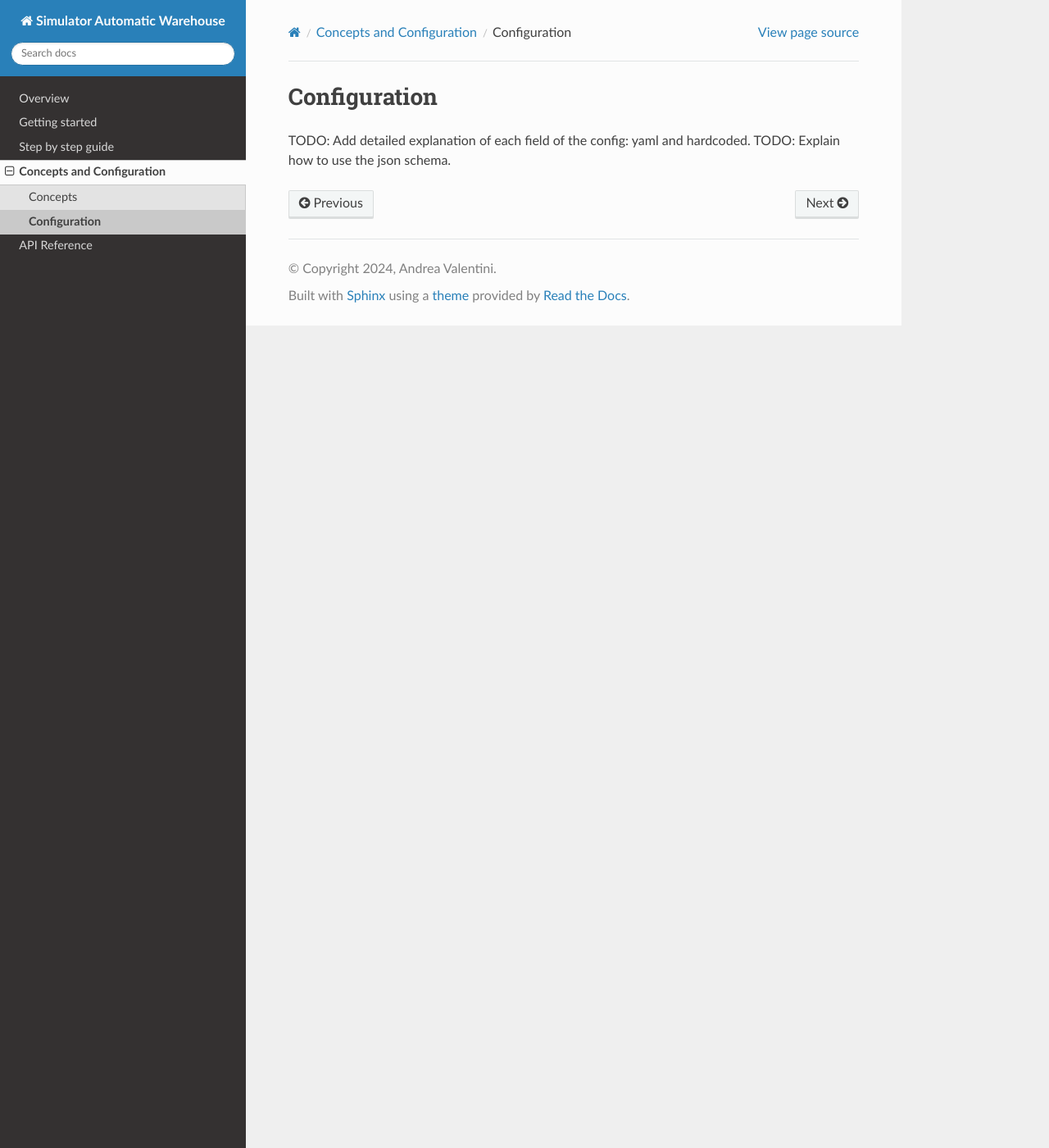
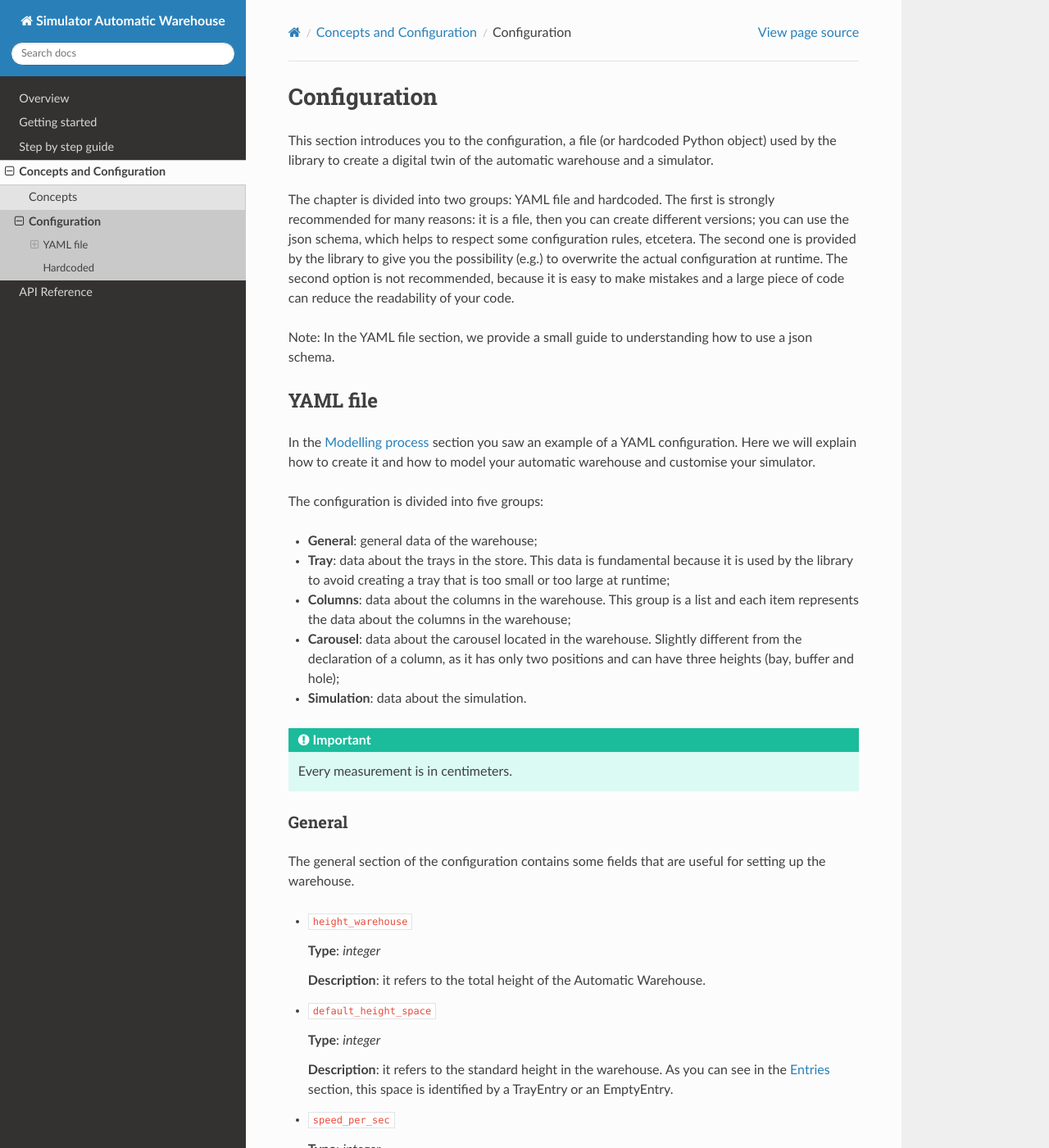
Before and after one commit to AndreVale69/simulator-automatic-warehouse, a Sphinx documentation site: the page built from docs/sections/concepts-and-configuration/configuration/configuration.rst, in a window 1280 px wide and 1400 px high. Shown: the whole window at 82% size. Built offline with Sphinx 7.4.7 and the Read the Docs theme 2.0.0, drawn with Linux system fonts in a browser that asks for light colours; some of the changed text lies outside the part shown.

Commit message:
Added configuration (not finished yet), YAML file, General, Tray sections

```diff
--- a/docs/sections/concepts-and-configuration/concepts/entries.rst
+++ b/docs/sections/concepts-and-configuration/concepts/entries.rst
@@ -1,3 +1,5 @@
+
+.. _entries:
 
 =======
 Entries
--- a/docs/sections/concepts-and-configuration/configuration/configuration.rst
+++ b/docs/sections/concepts-and-configuration/configuration/configuration.rst
@@ -5,5 +5,124 @@
 Configuration
 =============
 
+This section introduces you to the configuration, a file (or hardcoded Python object) used by the library to create a digital twin of the automatic warehouse and a simulator.
+
+The chapter is divided into two groups: YAML file and hardcoded. The first is strongly recommended for many reasons: it is a file, then you can create different versions; you can use the json schema, which helps to respect some configuration rules, etcetera. The second one is provided by the library to give you the possibility (e.g.) to overwrite the actual configuration at runtime. The second option is not recommended, because it is easy to make mistakes and a large piece of code can reduce the readability of your code.
+
+Note: In the YAML file section, we provide a small guide to understanding how to use a json schema.
+
+---------
+YAML file
+---------
+
+In the :ref:`modelling process` section you saw an example of a YAML configuration. Here we will explain how to create it and how to model your automatic warehouse and customise your simulator.
+
+The configuration is divided into five groups:
+
+- **General**: general data of the warehouse;
+- **Tray**: data about the trays in the store. This data is fundamental because it is used by the library to avoid creating a tray that is too small or too large at runtime;
+- **Columns**: data about the columns in the warehouse. This group is a list and each item represents the data about the columns in the warehouse;
+- **Carousel**: data about the carousel located in the warehouse. Slightly different from the declaration of a column, as it has only two positions and can have three heights (bay, buffer and hole);
+- **Simulation**: data about the simulation.
+
+.. important:: Every measurement is in centimeters.
+
+^^^^^^^
+General
+^^^^^^^
+
+The general section of the configuration contains some fields that are useful for setting up the warehouse.
+
+- ``height_warehouse``
+
+  **Type**: `integer`
+
+  **Description**: it refers to the total height of the Automatic Warehouse.
+
+
+- ``default_height_space``
+
+  **Type**: `integer`
+
+  **Description**: it refers to the standard height in the warehouse. As you can see in the :ref:`entries` section, this space is identified by a TrayEntry or an EmptyEntry.
+
+
+- ``speed_per_sec``
+
+  **Type**: `integer`
+
+  **Description**: it is the speed of the platform. In the centre of the automatic warehouse there is a lift that moves the trays. The `speed_per_sec` field is used in the formula to calculate the time it takes the platform to move between columns (and also up and down). So it's very important to get reliable results.
+
+Example of a warehouse definition with a height of 5 metres (500 centimetres), a default entry height of 25 centimetres and a speed per second of 1:
+
+.. code-block:: yaml
+
+    height_warehouse: 500
+    default_height_space: 25
+    speed_per_sec: 1
+
+
+^^^^
+Tray
+^^^^
+
+The tray section is a general definition of a tray used in the warehouse to store materials. The definition contains the minimum data.
+Each of the following fields must be inserted below the ``tray`` field:
+
+- ``length``
+
+  **Type**: `integer`
+
+  **Description**: length of the tray.
+
+
+- ``width``
+
+  **Type**: `integer`
+
+  **Description**: width of the tray.
+
+
+- ``maximum_height``
+
+  **Type**: `integer`
+
+  **Description**: the maximum height of a tray is a limit to avoid placing a material too high.
+
+
+Example of a tray definition with a length of 390 centimetres (3.9 metres), a width of 180 centimetres (1.8 metres) and a maximum height of 140 centimetres (1.4 metres):
+
+.. code-block:: yaml
+
+    tray:
+      length: 390
+      width: 180
+      maximum_height: 140
+
+
+^^^^^^^
+Columns
+^^^^^^^
+
+TODO
+
+^^^^^^^^
+Carousel
+^^^^^^^^
+
+TODO
+
+^^^^^^^^^^
+Simulation
+^^^^^^^^^^
+
+TODO
+
+---------
+Hardcoded
+---------
+
+TODO
+
 TODO: Add detailed explanation of each field of the config: yaml and hardcoded.
 TODO: Explain how to use the json schema.
--- a/docs/sections/step-by-step-guide/modelling-process/modelling-process.rst
+++ b/docs/sections/step-by-step-guide/modelling-process/modelling-process.rst
@@ -1,3 +1,5 @@
+
+.. _modelling process:
 
 =================
 Modelling process
```
